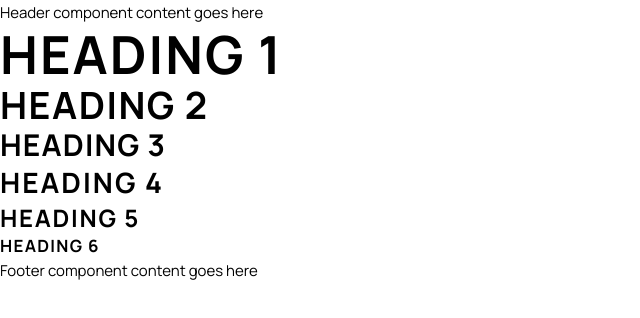
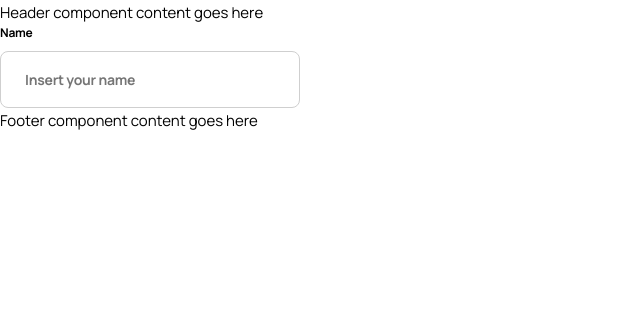
Before and after one commit to michaelshowes/audiophile-app, a Next.js app: page / in a window 1280 px wide. Shown: the top 318 px of the page, without its empty margins (0-640 px from the left). Built offline with nearby package versions, Linux system fonts and the light colour scheme.

Commit message:
test page

```diff
--- a/src/app/page.tsx
+++ b/src/app/page.tsx
@@ -1,15 +1,13 @@
-import Heading from '@components/ui/Heading/Heading';
+import TextInput from '@components/ui/TextInput/TextInput';
 
 type Props = {};
 export default function Home({}: Props) {
 	return (
 		<div>
-			<Heading type='h1'>Heading 1</Heading>
-			<Heading type='h2'>Heading 2</Heading>
-			<Heading type='h3'>Heading 3</Heading>
-			<Heading type='h4'>Heading 4</Heading>
-			<Heading type='h5'>Heading 5</Heading>
-			<Heading type='h6'>Heading 6</Heading>
+			<TextInput
+				label='Name'
+				placeholder='Insert your name'
+			/>
 		</div>
 	);
 }
```
